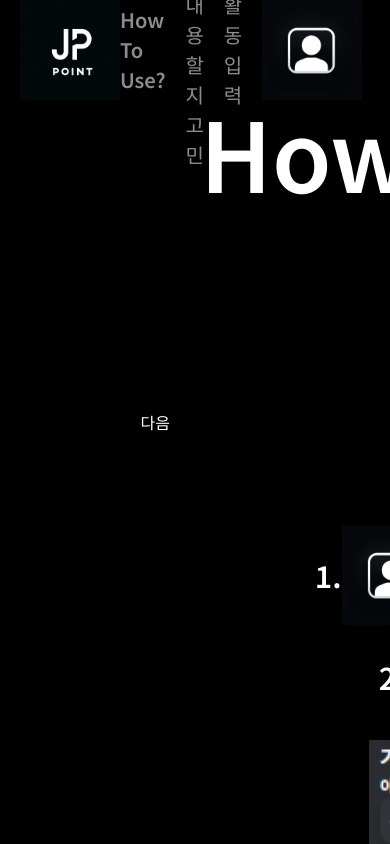
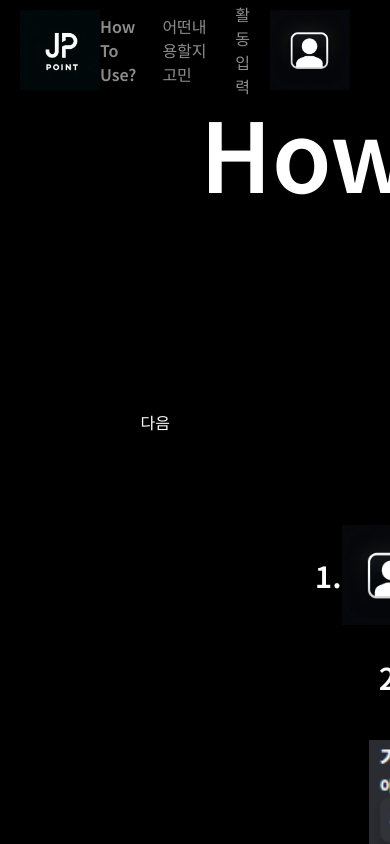
Before and after one commit to Koh-Du-Beom/Old-version-Jamie-Point, a React (Create React App) app: page /activity in a window 390 px wide. Shown: the top 844 px of the page. Built offline with nearby package versions, Linux system fonts and the light colour scheme.

Commit message:
topnavBar media query

```diff
--- a/src/components/TopNavBar/TopNavBar.module.css
+++ b/src/components/TopNavBar/TopNavBar.module.css
@@ -52,3 +52,23 @@
 .navItem img:hover{
 	opacity: 0.7;
 }
+
+@media(max-width: 689px) {
+	.logo img{
+		width: 80px;
+	}
+
+	.navItem img{
+		width: 80px;
+	}
+
+	.navItem{
+		font-size: 18px;
+	}
+}
+
+@media(max-width: 614px){
+	.navItem{
+		font-size: 16px;
+	}
+}
--- a/src/pages/HomePage/HomePage.tsx
+++ b/src/pages/HomePage/HomePage.tsx
@@ -44,7 +44,7 @@ const HomePage = () => {
 				</div>
 
 				<div className={classes.wrapper}>
-					How To Use?
+					콘텐츠 추가
 				</div>
 			</div>
 		</TopNavBarLayout>
```
